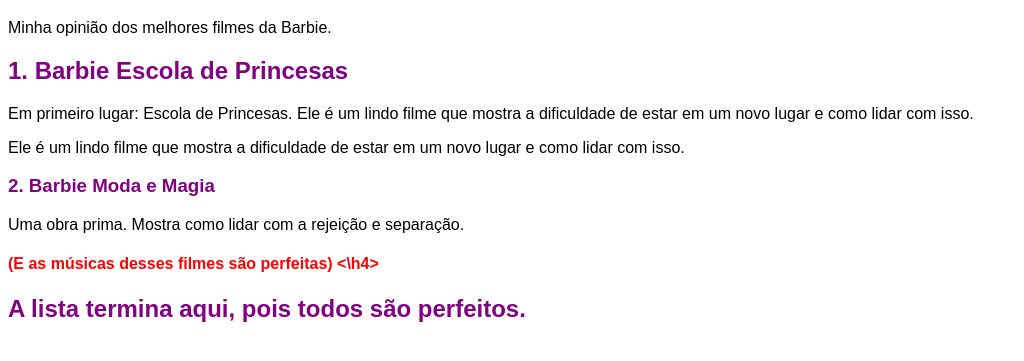
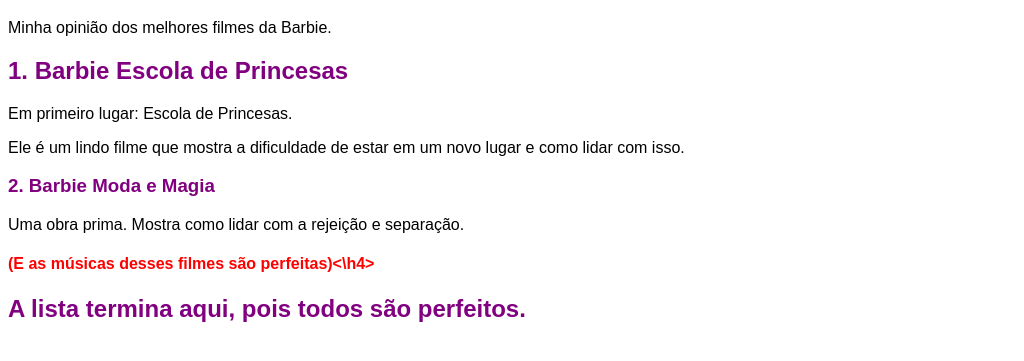
Before and after one commit to MarieAlcantara/Efeito-cascata, a plain HTML site: page index.html in a window 1280 px wide. Shown: the part 61-422 px from the top of the page, without its empty margins (0-1024 px from the left). Drawn offline with Linux system fonts and the light colour scheme.

Commit message:
Update index.html

```diff
--- a/index.html
+++ b/index.html
@@ -19,11 +19,11 @@
          <h1>Melhores filmes da Barbie</h1>
          <p>Minha opinião dos melhores filmes da Barbie.</p>
          <h2>1. Barbie Escola de Princesas</h2>
-         <p>Em primeiro lugar: Escola de Princesas. Ele é um lindo filme que mostra a dificuldade de estar em um novo lugar e como lidar com isso.</p>
+         <p>Em primeiro lugar: Escola de Princesas.</p>
          <p>Ele é um lindo filme que mostra a dificuldade de estar em um novo lugar e como lidar com isso.</p>
          <h3>2. Barbie Moda e Magia</h3>
-         <p> Uma obra prima. Mostra como lidar com a rejeição e separação.</p>
-         <h4> (E as músicas desses filmes são perfeitas) <\h4>
-         <h2> A lista termina aqui, pois todos são perfeitos.</h2>
+         <p>Uma obra prima. Mostra como lidar com a rejeição e separação.</p>
+         <h4>(E as músicas desses filmes são perfeitas)<\h4>
+         <h2>A lista termina aqui, pois todos são perfeitos.</h2>
      </body>
 </html>
```
